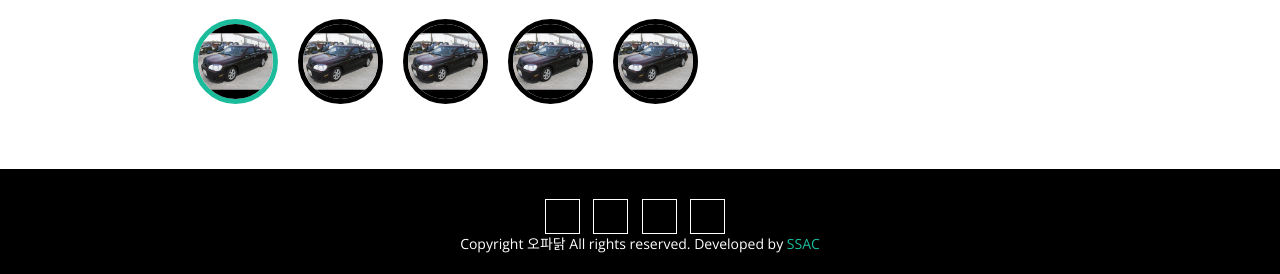
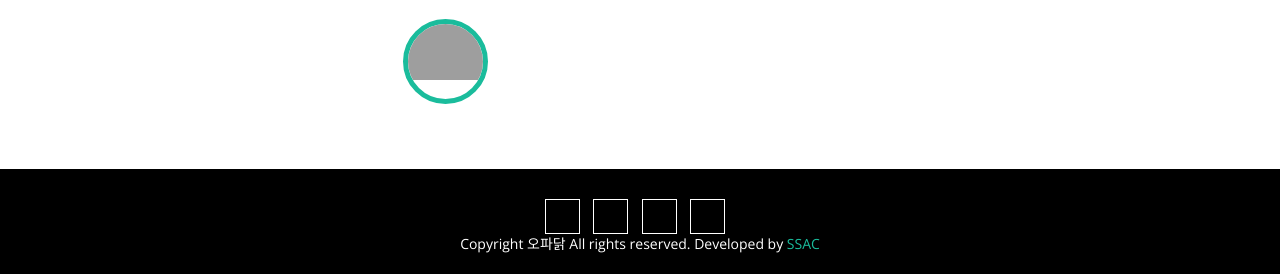
Before and after one commit to tyeong2/SSAC_final, a Django app: page /board/design/ in a window 1280 px wide. Shown: the part 825-1099 px from the top of the page. Run offline with Django 3.2, Linux system fonts and the light colour scheme; some libraries are stand-ins or nearby versions; some web fonts are replaced; grey boxes are pictures that could not be loaded.

Commit message:
디자인 기능 작동

```diff
--- a/board/templates/design.html
+++ b/board/templates/design.html
@@ -9,43 +9,53 @@
                     <h1>Design</h1>
                 </div>
             </div>
+            <form action="" method="POST" enctype="multipart/form-data">
+                {% csrf_token %}
                 <div class="col-sm-8">
                     <div id="feedback" class="carousel slide feedback" data-ride="feedback">
                         <!-- Wrapper for slides -->
                         <div class="carousel-inner" role="listbox">
+                            {% if not images %}
                             <div class="item active">
-              <img src="../Static/img/sample.png" width="512" height="512" alt="">
+                                <img src="" width="512" height="512" alt=""
+                                    onerror="this.src='/static/img/yellow_onerror.jpg'">
                             </div>
+                            {% endif %}
+                            {% for image in images %}
+                            {% ifequal forloop.counter 1 %}
+                            <div class="item active">
+                                <img src="{{ image }}" width="512" height="512" alt=""
+                                    onerror="this.src='/static/img/yellow_onerror.jpg'">
+                            </div>
+                            {% else %}
                             <div class="item">
-              <img src="../Static/img/sample.png" width="512" height="512" alt="">
+                                <img src="{{ image }}" width="512" height="512" alt=""
+                                    onerror="this.src='/static/img/yellow_onerror.jpg'">
                             </div>
-            <div class="item">
-              <img src="../Static/img/sample.png" width="512" height="512" alt="">
-            </div>
-            <div class="item">
-              <img src="../Static/img/sample.png" width="512" height="512" alt="">
-            </div>
-            <div class="item">
-              <img src="../Static/img/sample.png" width="512" height="512" alt="">
-            </div>
+                            {% endifequal %}
+                            {% endfor %}
                         </div>
                         <!-- Indicators -->
                         <ol class="carousel-indicators review-controlar">
+                            {% if not images %}
                             <li data-target="#feedback" data-slide-to="0" class="active">
-              <img src="../Static/img/sample.png" width="512" height="512" alt="">
+                                <img src="" width="512" height="512" alt=""
+                                    onerror="this.src='/static/img/yellow_onerror.jpg'">
                             </li>
-            <li data-target="#feedback" data-slide-to="1">
-              <img src="../Static/img/sample.png" width="512" height="512" alt="">
+                            {% endif %}
+                            {% for image in images %}
+                            {% ifequal forloop.counter0 0 %}
+                            <li data-target="#feedback" data-slide-to="{{ forloop.counter0 }}" class="active">
+                                <img src="{{ image }}" width="512" height="512" alt=""
+                                    onerror="this.src='/static/img/yellow_onerror.jpg'">
                             </li>
-            <li data-target="#feedback" data-slide-to="2">
-              <img src="../Static/img/sample.png" width="512" height="512" alt="">
+                            {% else %}
+                            <li data-target="#feedback" data-slide-to="{{ forloop.counter0 }}">
+                                <img src="{{ image }}" width="512" height="512" alt=""
+                                    onerror="this.src='/static/img/yellow_onerror.jpg'">
                             </li>
-            <li data-target="#feedback" data-slide-to="3">
-              <img src="../Static/img/sample.png" width="512" height="512" alt="">
-            </li>
-            <li data-target="#feedback" data-slide-to="4">
-              <img src="../Static/img/sample.png" width="512" height="512" alt="">
-            </li>
+                            {% endifequal %}
+                            {% endfor %}
                         </ol>
 
                         <!-- Controls -->
```
Also changed, not shown: other parts of board/templates/design.html (+22 -22 lines). Lines whose indentation alone changed are shown as unchanged.
